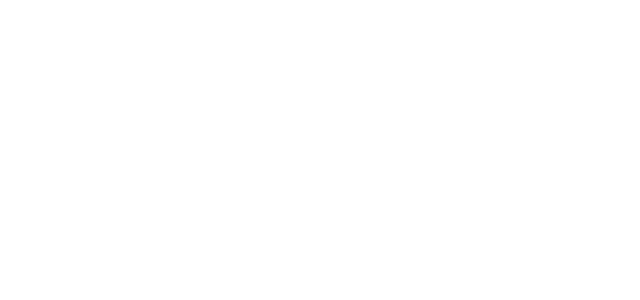
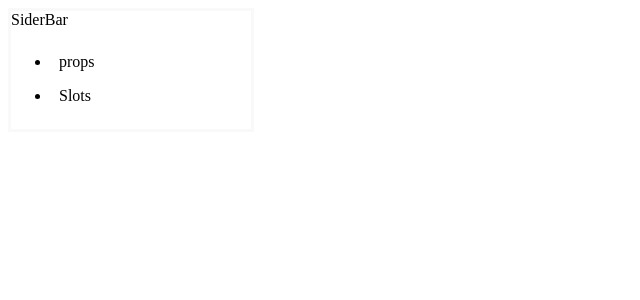
Before and after one commit to bigsnowballhehe/Vue-Feat-List, a Vue app: page / in a window 1280 px wide. Shown: the top 300 px of the page, without its empty margins (0-640 px from the left). Built offline with nearby package versions, Linux system fonts and the light colour scheme.

Commit message:
feat: example

```diff
--- a/package.json
+++ b/package.json
@@ -18,6 +18,7 @@
     "unocss": "^0.49.8",
     "unplugin-auto-import": "^0.14.4",
     "vite-plugin-pages": "^0.29.0",
+    "vite-plugin-vue-layouts": "^0.8.0",
     "vue": "^3.2.47",
     "vue-router": "^4.1.6"
   },
--- a/src/App.vue
+++ b/src/App.vue
@@ -5,8 +5,6 @@
 </template>
 
 <script setup lang="ts">
-import { RouterView } from 'vue-router'
-
 console.log('App.vue')
 </script>
 
--- /dev/null
+++ b/src/components/SiderBar/index.vue
@@ -0,0 +1,22 @@
+<template>
+  <div class="w-60 border-light-300 border-solid ">
+    <div>SiderBar</div>
+    <div>
+      <ul>
+        <li
+          v-for="route in localRoutes"
+          :key="route.name"
+          class="cursor-pointer p-2"
+          @click="$router.push(route.path)"
+        >
+          {{ route?.meta?.title }}
+        </li>
+      </ul>
+    </div>
+  </div>
+</template>
+
+<script setup lang='ts'>
+import routes from '~pages'
+const localRoutes = routes.filter(route => route.name !== 'index')
+</script>
--- /dev/null
+++ b/src/layouts/default.vue
@@ -0,0 +1,10 @@
+<template>
+  <div class="flex">
+    <SiderBar />
+    <RouterView />
+  </div>
+</template>
+
+<script setup lang='ts'>
+import SiderBar from '~/components/SiderBar/index.vue'
+</script>
--- a/src/main.ts
+++ b/src/main.ts
@@ -1,12 +1,14 @@
 import { createApp } from 'vue'
 import { createRouter, createWebHistory } from 'vue-router'
+import 'uno.css'
+import { setupLayouts } from 'virtual:generated-layouts'
+import generatedRoutes from 'virtual:generated-pages'
 import App from './App.vue'
-import routes from '~pages'
-import 'uno.css'
-console.log(routes)
+
+const routes = setupLayouts(generatedRoutes)
 const router = createRouter({
   history: createWebHistory(),
   routes,
 })
-
+console.log(routes)
 createApp(App).use(router).mount('#app')
--- a/src/pages/MacrosDefine/index.vue
+++ b/src/pages/MacrosDefine/Props.vue
@@ -1,5 +1,7 @@
 <template>
-  <div />
+  <div>
+    <span>define props</span>
+  </div>
 </template>
 
 <script setup lang='ts'>
@@ -7,5 +9,6 @@
 </script>
 
 <route lang="yaml">
-title: 宏指令编译
+meta:
+  title: props
 </route>
--- /dev/null
+++ b/src/pages/MacrosDefine/Slots.vue
@@ -0,0 +1,15 @@
+<template>
+  <div />
+</template>
+
+<script setup lang='ts'>
+console.log('I am Slots.vue')
+</script>
+
+<route lang="json5">
+{
+  "meta": {
+    "title": "Slots"
+  }
+}
+</route>
--- a/src/pages/index.vue
+++ b/src/pages/index.vue
@@ -5,3 +5,9 @@
 <script setup lang='ts'>
 console.log('I am index.vue')
 </script>
+
+<script lang="ts">
+export default {
+  name: 'IndexPage',
+}
+</script>
--- a/tsconfig.json
+++ b/tsconfig.json
@@ -3,8 +3,9 @@
     "target": "ESNext",
     "baseUrl": "./",
     "paths": {
-      "~": ["src/*"]
+      "~/*": ["src/*"]
     },
+    "types": ["vite-plugin-vue-layouts/client"],
     "useDefineForClassFields": true,
     "module": "ESNext",
     "moduleResolution": "node",
--- a/vite.config.ts
+++ b/vite.config.ts
@@ -5,12 +5,14 @@
 import presetUno from '@unocss/preset-uno'
 import AutoImport from 'unplugin-auto-import/vite'
 import Pages from 'vite-plugin-pages'
+import Layouts from 'vite-plugin-vue-layouts'
 // https://vitejs.dev/config/
 export default defineConfig(({ mode }) => ({
   base: './',
   plugins: [
     vue(),
     Pages(),
+    Layouts(),
     UnoCSS({
       presets: [presetUno()],
     }),
@@ -21,7 +23,11 @@
       cache: true,
     }),
   ],
-  resolve: { alias: { '~': path.resolve(__dirname, 'src/') } },
+  resolve: {
+    alias: {
+      '~/': `${path.resolve(__dirname, 'src')}/`,
+    },
+  },
   server: {
     port: 3000,
   },
```
Also changed, not shown: src/vite-env.d.ts (line endings or trailing spaces), 1 other file (tests, documents, lock files or other folders).
